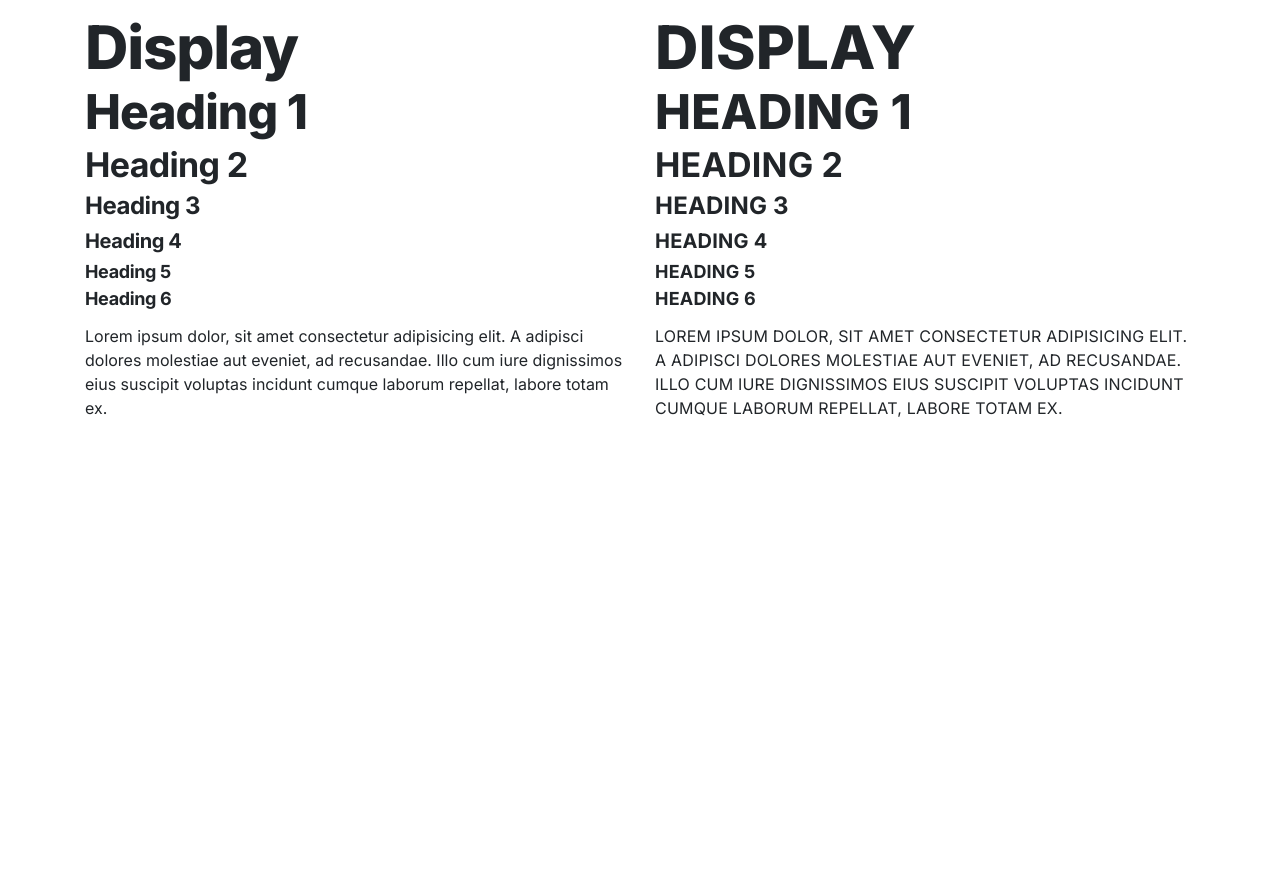
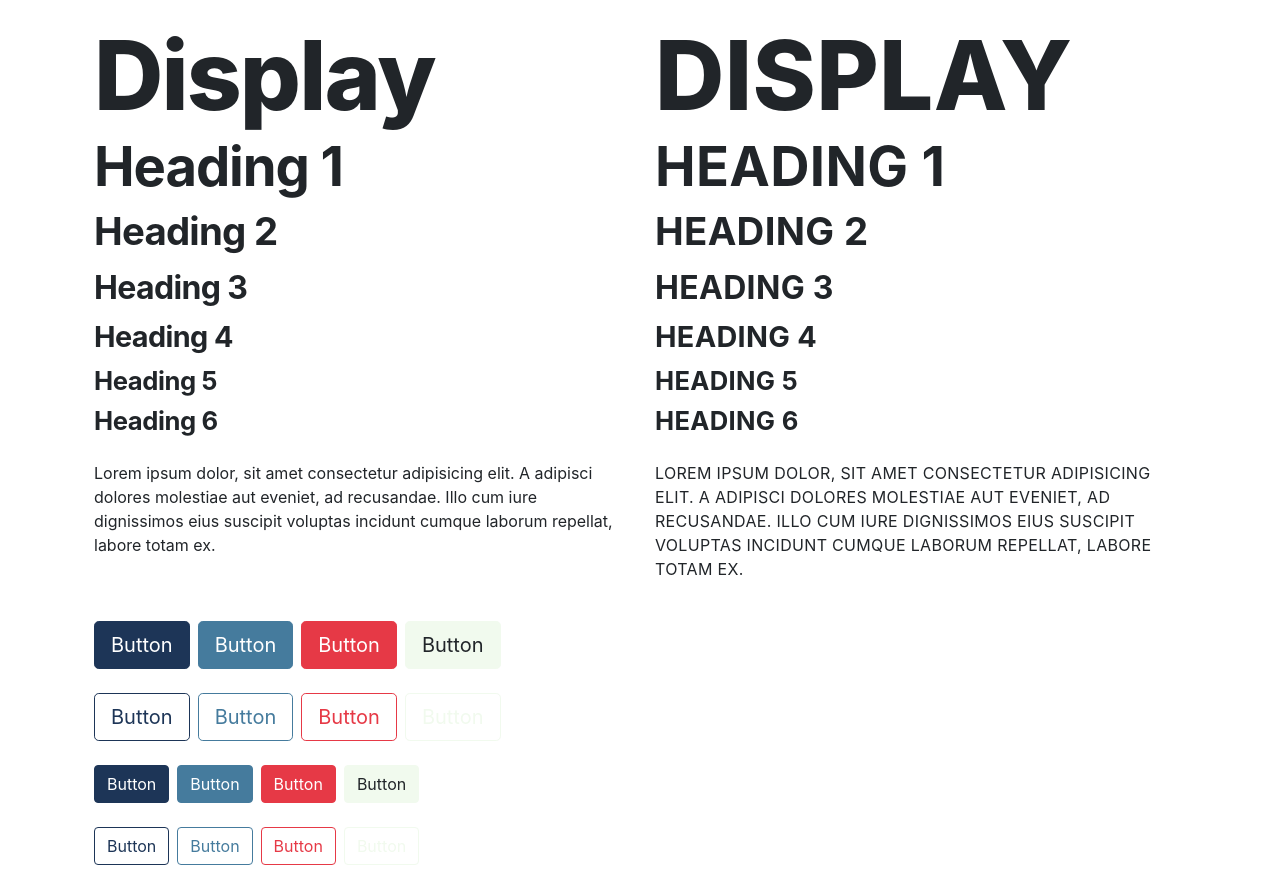
Before and after one commit to MD-AZMAL/OrgChained, a React (Create React App) app in the folder client/: page / in a window 1280 px wide. Before the commit the page ends 800 px from the top, so only its background shows below. Built offline with nearby package versions, Linux system fonts and the light colour scheme.

Commit message:
added color scheme

```diff
--- a/client/src/App.jsx
+++ b/client/src/App.jsx
@@ -1,5 +1,5 @@
 import React from "react";
-import { Container, Row, Col } from "react-bootstrap";
+import { Container, Row, Col, Button } from "react-bootstrap";
 
 // style
 import "./App.scss";
@@ -42,6 +42,70 @@ const App = () => {
           </p>
         </Col>
       </Row>
+      <div className="mt-4">
+        <Row>
+          <Col md="6" className="mb-4">
+            <Button variant="color-major" size="lg" className="mr-2">
+              Button
+            </Button>
+            <Button variant="color-minor" size="lg" className="mr-2">
+              Button
+            </Button>
+            <Button variant="color-accent" size="lg" className="mr-2">
+              Button
+            </Button>
+            <Button variant="color-gray" size="lg" className="mr-2">
+              Button
+            </Button>
+          </Col>
+          <Col md="7">
+            <Button variant="outline-color-major" size="lg" className="mr-2">
+              Button
+            </Button>
+            <Button variant="outline-color-minor" size="lg" className="mr-2">
+              Button
+            </Button>
+            <Button variant="outline-color-accent" size="lg" className="mr-2">
+              Button
+            </Button>
+            <Button variant="outline-color-gray" size="lg" className="mr-2">
+              Button
+            </Button>
+          </Col>
+        </Row>
+      </div>
+      <div className="mt-4">
+        <Row>
+          <Col md="6" className="mb-4">
+            <Button variant="color-major" className="mr-2">
+              Button
+            </Button>
+            <Button variant="color-minor" className="mr-2">
+              Button
+            </Button>
+            <Button variant="color-accent" className="mr-2">
+              Button
+            </Button>
+            <Button variant="color-gray" className="mr-2">
+              Button
+            </Button>
+          </Col>
+          <Col md="7">
+            <Button variant="outline-color-major" className="mr-2">
+              Button
+            </Button>
+            <Button variant="outline-color-minor" className="mr-2">
+              Button
+            </Button>
+            <Button variant="outline-color-accent" className="mr-2">
+              Button
+            </Button>
+            <Button variant="outline-color-gray" className="mr-2">
+              Button
+            </Button>
+          </Col>
+        </Row>
+      </div>
     </Container>
   );
 };
--- a/client/src/App.scss
+++ b/client/src/App.scss
@@ -2,16 +2,16 @@
 @import url("https://fonts.googleapis.com/css2?family=Inter:wght@400;600;700;800&display=swap");
 @import "scss/variables";
 
-* {
-  font-family: $primary-font;
-  font-size: 1.6rem;
-  font-weight: $regular;
-  line-height: 2.4rem;
-}
+// * {
+//   font-family: $primary-font;
+//   font-size: 1.6rem;
+//   font-weight: $regular;
+//   line-height: 2.4rem;
+// }
 
-html {
-  font-size: 10px;
-}
+// html {
+//   font-size: 10px;
+// }
 
 // Typography
 
@@ -20,7 +20,6 @@ html {
   font-weight: $extraBold;
   line-height: 6.4rem;
   letter-spacing: -0.12rem;
-
 }
 
 .bold {
@@ -42,44 +41,64 @@ html {
     letter-spacing: 0.02rem;
 }
 
+// h1 {
+//   font-size: 4.8rem;
+//   font-weight: $extraBold;
+//   line-height: 5.6rem;
+//   letter-spacing: -0.096rem;
+// }
+
 h1 {
-  font-size: 4.8rem;
-  font-weight: $extraBold;
-  line-height: 5.6rem;
-  letter-spacing: -0.096rem;
-}
-
-h2 {
   font-size: 3.4rem;
   font-weight: $bold;
   line-height: 4rem;
   letter-spacing: -0.068rem;
 }
 
-h3 {
+h2 {
   font-size: 2.4rem;
   font-weight: $bold;
   line-height: 3.2rem;
   letter-spacing: -0.048rem;
 }
 
-h4 {
+h3 {
   font-size: 2rem;
   font-weight: $bold;
   line-height: 2.8rem;
   letter-spacing: -0.04rem;
 }
 
-h5 {
+h4 {
   font-size: 1.8rem;
   font-weight: $bold;
   line-height: 2.4rem;
   letter-spacing: -0.036rem;
 }
 
-h6 {
-  font-size: 1.8rem;
+h5 {
+  font-size: 1.6rem;
   font-weight: $bold;
   line-height: 2rem;
-  letter-spacing: -0.036rem;
+  letter-spacing: -0.026rem;
 }
+
+h6 {
+  font-size: 1.6rem;
+  font-weight: $bold;
+  line-height: 2rem;
+  letter-spacing: -0.026rem;
+}
+
+// Buttons
+@each $color, $value in $custom-colors {
+  .btn-#{$color} {
+    @include button-variant($value, $value);
+  }
+}
+
+@each $color, $value in $custom-colors {
+  .btn-outline-#{$color} {
+    @include button-outline-variant($value);
+  }
+}
--- a/client/src/scss/_variables.scss
+++ b/client/src/scss/_variables.scss
@@ -1,7 +1,24 @@
 // Fonts
-$primary-font: 'Inter', sans-serif;
+$primary-font: "Inter", sans-serif;
 
 $regular: 400;
 $semiBold: 600;
 $bold: 700;
 $extraBold: 800;
+
+// Colors
+$color-major: #1d3557;
+$color-minor: #457b9d;
+$color-accent: #e63946;
+$color-gray: #f1faee;
+
+$custom-colors: () !default;
+$custom-colors: map-merge(
+  (
+    "color-major": $color-major,
+    "color-minor": $color-minor,
+    "color-accent": $color-accent,
+    "color-gray": $color-gray,
+  ),
+  $custom-colors
+);
```
